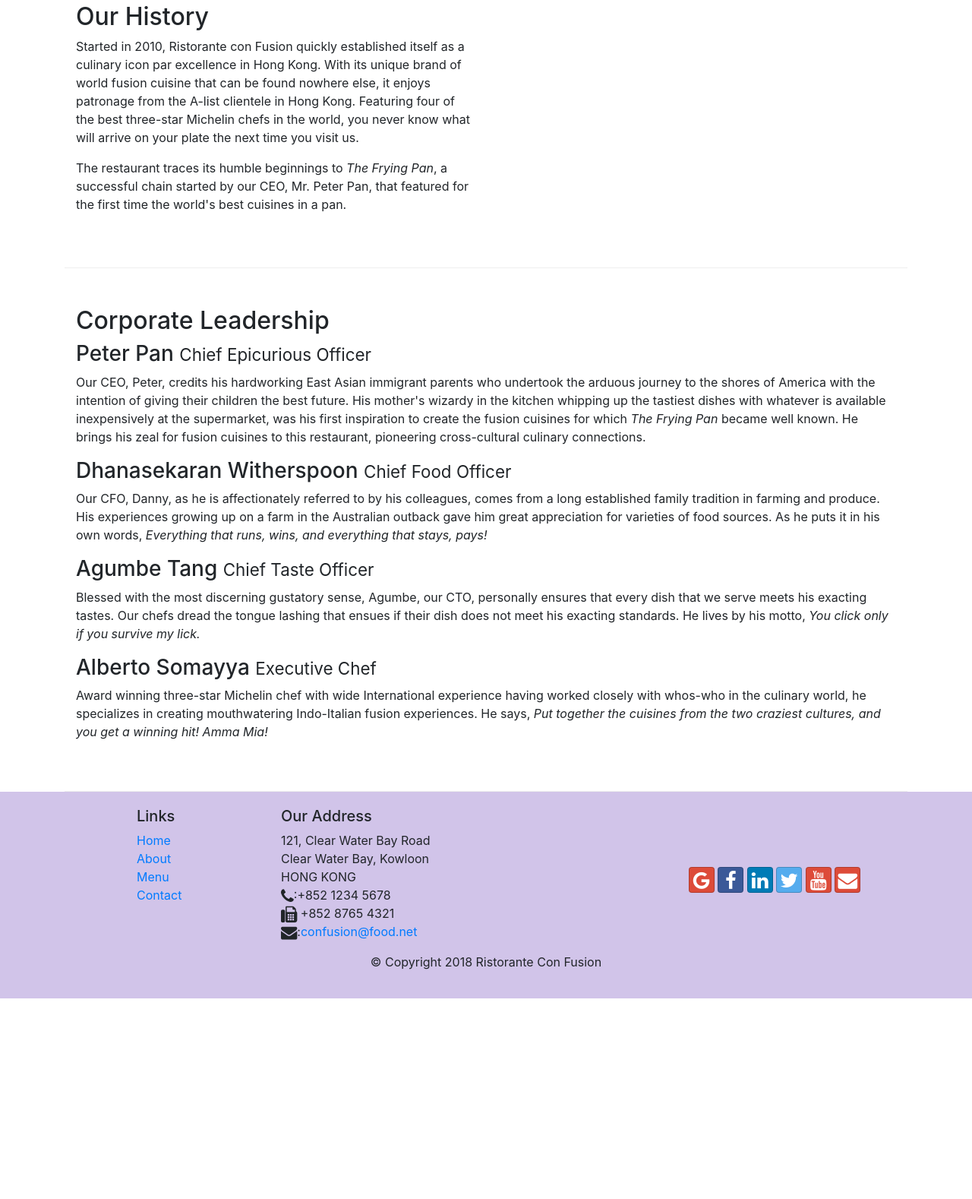
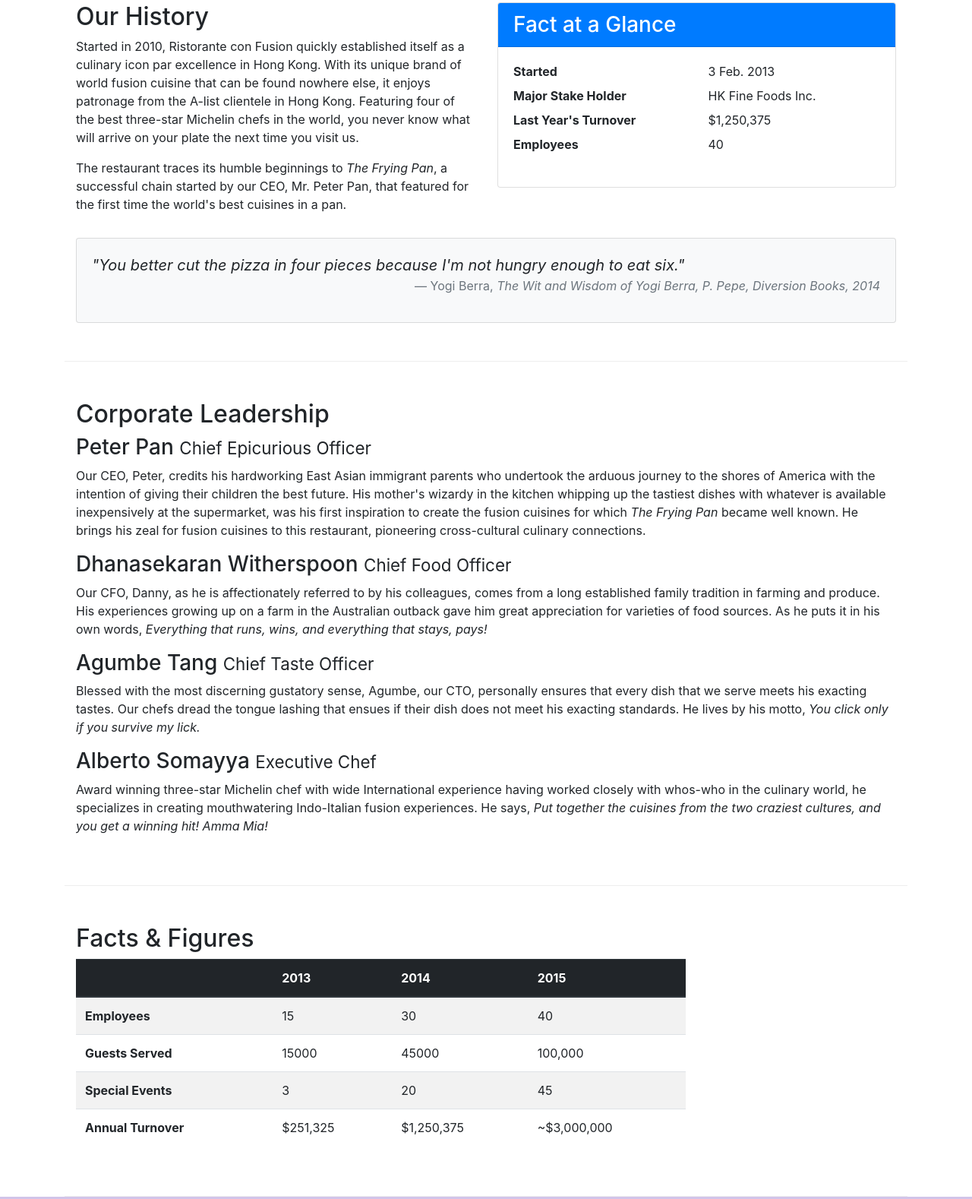
Before and after one commit to AdithiyaG/bootstrap, a website: page aboutus.html in a window 1280 px wide. Shown: the part 446-2024 px from the top of the page at 76% size. Before the commit the page ends 1760 px from the top, so only its background shows below. Drawn offline with nearby package versions, Linux system fonts and the light colour scheme.

Commit message:
Tables and Cards

```diff
--- a/aboutus.html
+++ b/aboutus.html
@@ -65,7 +65,34 @@
                 <p>Started in 2010, Ristorante con Fusion quickly established itself as a culinary icon par excellence in Hong Kong. With its unique brand of world fusion cuisine that can be found nowhere else, it enjoys patronage from the A-list clientele in Hong Kong.  Featuring four of the best three-star Michelin chefs in the world, you never know what will arrive on your plate the next time you visit us.</p>
                 <p>The restaurant traces its humble beginnings to <em>The Frying Pan</em>, a successful chain started by our CEO, Mr. Peter Pan, that featured for the first time the world's best cuisines in a pan.</p>
             </div>
-            <div>
+            <div class='col-12 col-sm-6'>
+                <div class='card'>
+                    <h3 class='card-header bg-primary text-white'>Fact at a Glance</h3>
+                    <div class='card-body'>
+                        <dl class="row">
+                            <dt class="col-6">Started</dt>
+                            <dd class="col-6">3 Feb. 2013</dd>
+                            <dt class="col-6">Major Stake Holder</dt>
+                            <dd class="col-6">HK Fine Foods Inc.</dd>
+                            <dt class="col-6">Last Year's Turnover</dt>
+                            <dd class="col-6">$1,250,375</dd>
+                            <dt class="col-6">Employees</dt>
+                            <dd class="col-6">40</dd>
+                        </dl>
+                    </div>
+                </div>
+            </div>
+            <div class="col-12">
+                <div class="card card-body bg-light mt-3">
+                    <blockquote class="blockquote">
+                        <p class="mb-0 font-italic">"You better cut the pizza in four pieces because
+                            I'm not hungry enough to eat six."</p>
+                        <footer class="blockquote-footer text-right">Yogi Berra,
+                            <cite title="Source Title">The Wit and Wisdom of Yogi Berra,
+                            P. Pepe, Diversion Books, 2014</cite>
+                        </footer>
+                    </blockquote>
+                </div>
             </div>
         </div>
 
@@ -82,9 +109,54 @@
                 <h3>Alberto Somayya <small>Executive Chef</small></h3>
                 <p class = 'd-none d-sm-block'>Award winning three-star Michelin chef with wide International experience having worked closely with whos-who in the culinary world, he specializes in creating mouthwatering Indo-Italian fusion experiences. He says, <em>Put together the cuisines from the two craziest cultures, and you get a winning hit! Amma Mia!</em></p>
             </div>
+            </div>
+            <div class ='row row-content'>
+                <div class ='col-12 col-sm-9'>
+                    <div><h2>Facts &AMP; Figures</h2></div>
+                    <div class='table-responsive'>
+                        <table class='table-striped table'>
+                            <thead class='thead-dark'>
+                                <tr>
+                                    <th>&nbsp;</th>
+                                    <th>2013</th>
+                                    <th>2014</th>
+                                    <th>2015</th>
+                                </tr>
+                            </thead>
+                            <tbody>
+                                <tr>
+                                    <th>Employees</th>
+                                    <td>15</td>
+                                    <td>30</td>
+                                    <td>40</td>
+                                </tr>
+                                <tr>
+                                    <th>Guests Served</th>
+                                    <td>15000</td>
+                                    <td>45000</td>
+                                    <td>100,000</td>
+                                </tr>
+                                <tr>
+                                    <th>Special Events</th>
+                                    <td>3</td>
+                                    <td>20</td>
+                                    <td>45</td>
+                                </tr>
+                                <tr>
+                                    <th>Annual Turnover</th>
+                                    <td>$251,325</td>
+                                    <td>$1,250,375</td>
+                                    <td>~$3,000,000</td>
+                                </tr>
+                            </tbody>
+                        </table>
+                    </div>
+
+                </div>
+                <div class='col-12 col-sm-3'></div>
+            </div>
        </div>
 
-    </div>
 
     <footer class="footer">
         <div class="container">
```
